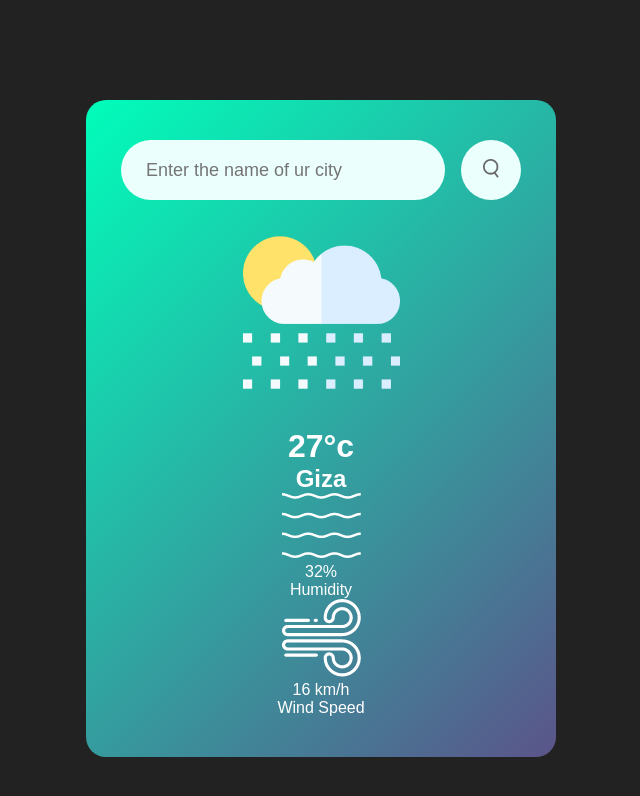
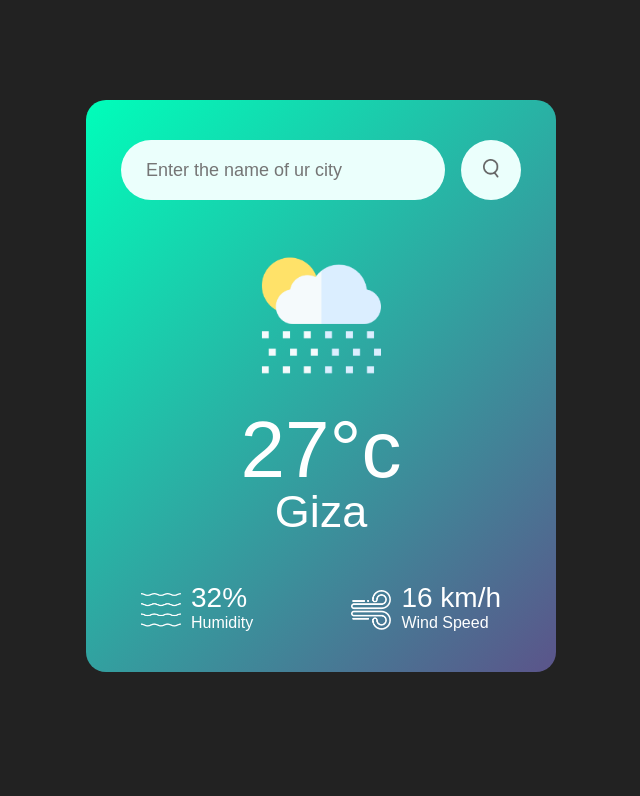
Before and after one commit to Hozifa503/zephyr, a plain HTML site: page index.html in a window 1280 px wide. Shown: the whole page, without its empty margins (319-959 px from the left). Drawn offline with Linux system fonts and the light colour scheme.

Commit message:
add styling of complete weather section layout, typography, and details grid

```diff
--- a/style.css
+++ b/style.css
@@ -48,3 +48,42 @@
 .search button img {
     width: 16px;
 }
+.weather-icon {
+    width: 170px;
+    margin-top: 30px;
+}
+.weather h1 {
+    font-size: 80px;
+    font-weight: 500;
+}
+.weather h2 {
+    font-size: 45px;
+    font-weight: 400;
+    margin-top: -10px;
+}
+
+.details {
+    display: flex;
+    align-items: center;
+    justify-content: space-between;
+    padding: 0 20px;
+    margin-top: 50px;
+}
+.col {
+    display: flex;
+    align-items: center;
+    text-align: left;
+}
+.col img {
+    width: 40px;
+    margin-right: 10px;
+}
+
+.humidity {
+    font-size: 28px;
+    margin-top: -6px;
+}
+.wind {
+    font-size: 28px;
+    margin-top: -6px;
+}
```
